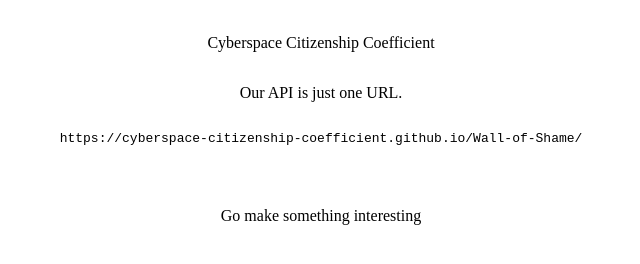
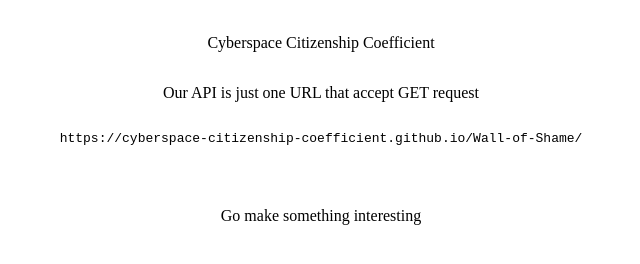
Before and after one commit to Cyberspace-Citizenship-Coefficient/Wall-of-Shame, a plain HTML site: page API.html in a window 1280 px wide. Shown: the part 318-582 px from the top of the page, without its empty margins (319-959 px from the left). Drawn offline with Linux system fonts and the light colour scheme.

Commit message:
Updated api page and refactored

```diff
--- a/API.html
+++ b/API.html
@@ -10,7 +10,7 @@
 <body>
     <h1>"Welcome to our API"</h1>
     <p>Cyberspace Citizenship Coefficient</p>
-    <p> Our API is just one URL. <pre>https://cyberspace-citizenship-coefficient.github.io/Wall-of-Shame/</pre></p>
+    <p> Our API is just one URL that accept GET request <pre>https://cyberspace-citizenship-coefficient.github.io/Wall-of-Shame/</pre></p>
     <p>Go make something interesting</p>
 
 </body>
```
Also changed, not shown: 1 other file.
